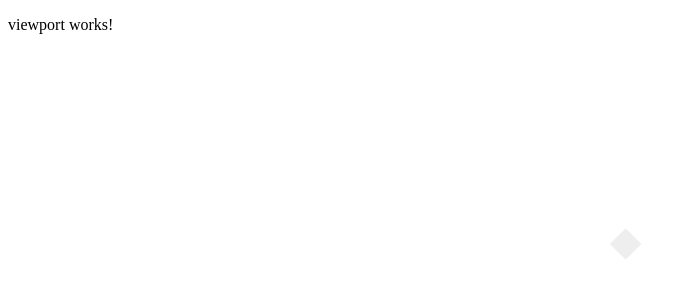
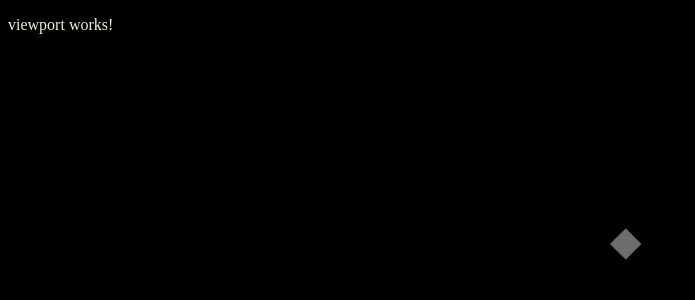
Before and after one commit to sean-hammon/phogra-ui2, an Angular app: page / in a window 1280 px wide. Shown: the top 300 px of the page, without its empty margins (0-695 px from the left). Built offline with nearby package versions, Linux system fonts and the light colour scheme.

Commit message:
sass: some default colors.

```diff
--- a/src/styles.sass
+++ b/src/styles.sass
@@ -1 +1,4 @@
 /* You can add global styles to this file, and also import other style files */
+body
+    background-color: #000
+    color: #eed
```
